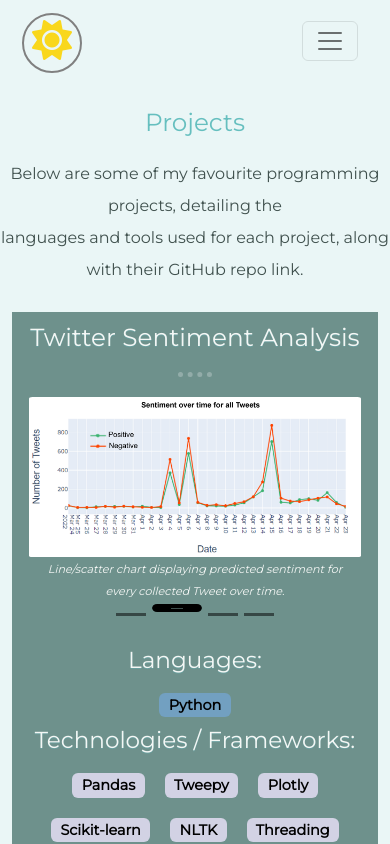
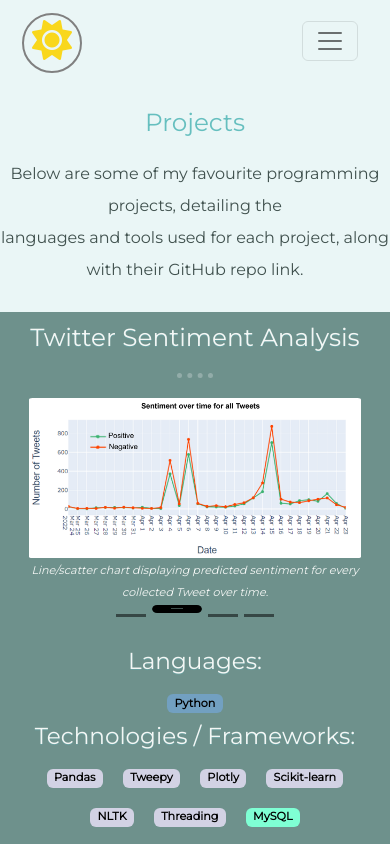
Before and after one commit to samcdonovan/Personal-Site, a Next.js app: page /projects in a window 390 px wide. Shown: the top 844 px of the page. Built offline with nearby package versions, Linux system fonts and the light colour scheme; a web font is replaced by a local one.

Commit message:
Add other-proj CSS class for less important projects

```diff
--- a/public/css/styles.css
+++ b/public/css/styles.css
@@ -253,14 +253,6 @@
   margin-bottom: 20px;
 }
 
-.technologies, .languages {
-  padding: 0 5%;
-}
-
-.fa-github {
-  color: black;
-}
-
 .proj-link i {
   transition: all .5s ease-out;
 }
@@ -301,6 +293,36 @@
 
 .bg-2 hr {
   border-color: black;
+}
+
+.other-proj {
+  padding: 2px;
+}
+
+.other-proj .project {
+  height: 450px;
+  font-size: 0.8rem;
+}
+
+.other-proj .section-title, .other-proj .sub-title {
+  font-size: 1.5rem;
+}
+
+.other-proj .project, .other-proj .section-title, .other-proj .sub-title, .other-proj i, .other-proj hr {
+  background-color: var(--main-bg);
+  color: var(--font-color);
+}
+
+.other-proj hr {
+  border-color: var(--font-color);
+}
+
+.technologies, .languages {
+  padding: 0 5%;
+}
+
+.fa-github {
+  color: black;
 }
 
 .js {
@@ -476,7 +498,13 @@
     bottom: 10px;
   }
 
-  .carousel-indicators {}
+  .other-proj .section-title, .other-proj .sub-title {
+    font-size: 1rem;
+  }
+
+  .badge {
+    font-size: 0.7rem;
+  }
 
   .item {
     height: 200px;
--- a/src/components/Project.jsx
+++ b/src/components/Project.jsx
@@ -3,13 +3,13 @@
 
 export default function Project(props) {
 
-    const [isScreenSmall, setIsScreenSmall] = useState(window.innerWidth < 1200);
+    const [isScreenSmall, setIsScreenSmall] = useState();
 
     useEffect(function mount() {
-
+        setIsScreenSmall(window.innerWidth < 1200);
         function getSize() {
             let size = window.innerWidth;
-            if (size <= 900)
+            if (size <= 1200)
                 setIsScreenSmall(true);
             else
                 setIsScreenSmall(false);
@@ -25,7 +25,7 @@
     const bgType = props.id % 2 === 0 ? "1" : "2";
 
     return (
-        <div className="container-fluid">
+        <div className={"container-fluid" + (props.type === "main" ? " main-proj col-sm-12" : " other-proj col-sm-6")}>
             <div className={"project justify-content-center bg-" + bgType}>
 
                 <h2 className="section-title">{props.title}</h2>
@@ -55,7 +55,7 @@
                     <div className={"col-" + (props.images === undefined ? "lg-12" : "md-6") +
                         (isScreenSmall ? "" : (bgType === "1" ? " order-2" : " order-1"))}>
                         <div className="row">
-                            <div className={"col-" + (props.technologies === undefined ? "lg-12" : "md-6")}>
+                            <div className={"col-" + (props.technologies === undefined ? "lg-12" : (props.type === "other" ? "6" : "md-12"))}>
 
                                 <h3 className="sub-title">Languages:</h3>
 
@@ -67,7 +67,7 @@
                             </div>
 
                             {props.technologies === undefined ? null :
-                                <div className="col-md-6">
+                                <div className={"col-" + (props.type === "other" ? "6" : "md-12")}>
                                     <h3 className="sub-title">Technologies / Frameworks:</h3>
                                     <div className="technologies">
                                         {props.technologies.map((technology) => {
--- a/src/pages/projects.js
+++ b/src/pages/projects.js
@@ -4,7 +4,7 @@
 export default function Projects() {
   return (
     <div className="wrapper">
-      <div className="middle-container projects">
+      <div className="middle-container projects row">
 
         {projects.map((project) => {
 
@@ -17,6 +17,7 @@
             technologies={project.technologies}
             description={project.description}
             link={project.link}
+            type={(project.id < 5 ? "main" : "other")}
           />
         })}
       </div>
```
